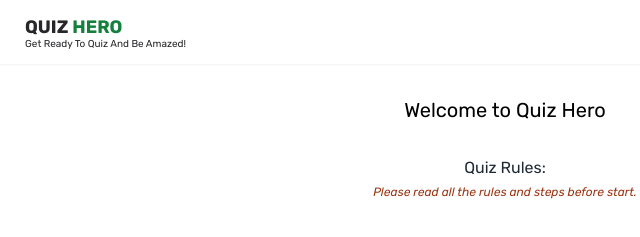
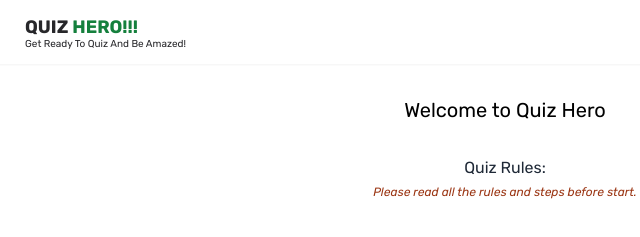
Before and after one commit to mehjabinhasanmoni/quiz-hero, a plain HTML site: page index.html in a window 1280 px wide. Shown: the top 237 px of the page, 135-775 px from the left. Drawn offline with nearby package versions, Linux system fonts and the light colour scheme.

Commit message:
Heading Change for git testing

```diff
--- a/index.html
+++ b/index.html
@@ -41,7 +41,7 @@
     <header class="h-16 flex items-center shadow-sm">
       <nav class="flex justify-between items-center w-9/12 mx-auto">
         <div class="text-zinc-800 font-bold uppercase">
-          <h1 class="text-lg">Quiz <span class="text-green-700">HERO</span></h1>
+          <h1 class="text-lg">Quiz <span class="text-green-700">HERO!!!</span></h1>
           <p class="text-[10px] font-normal capitalize -mt-1">
             Get ready to Quiz and be amazed!
           </p>
```
